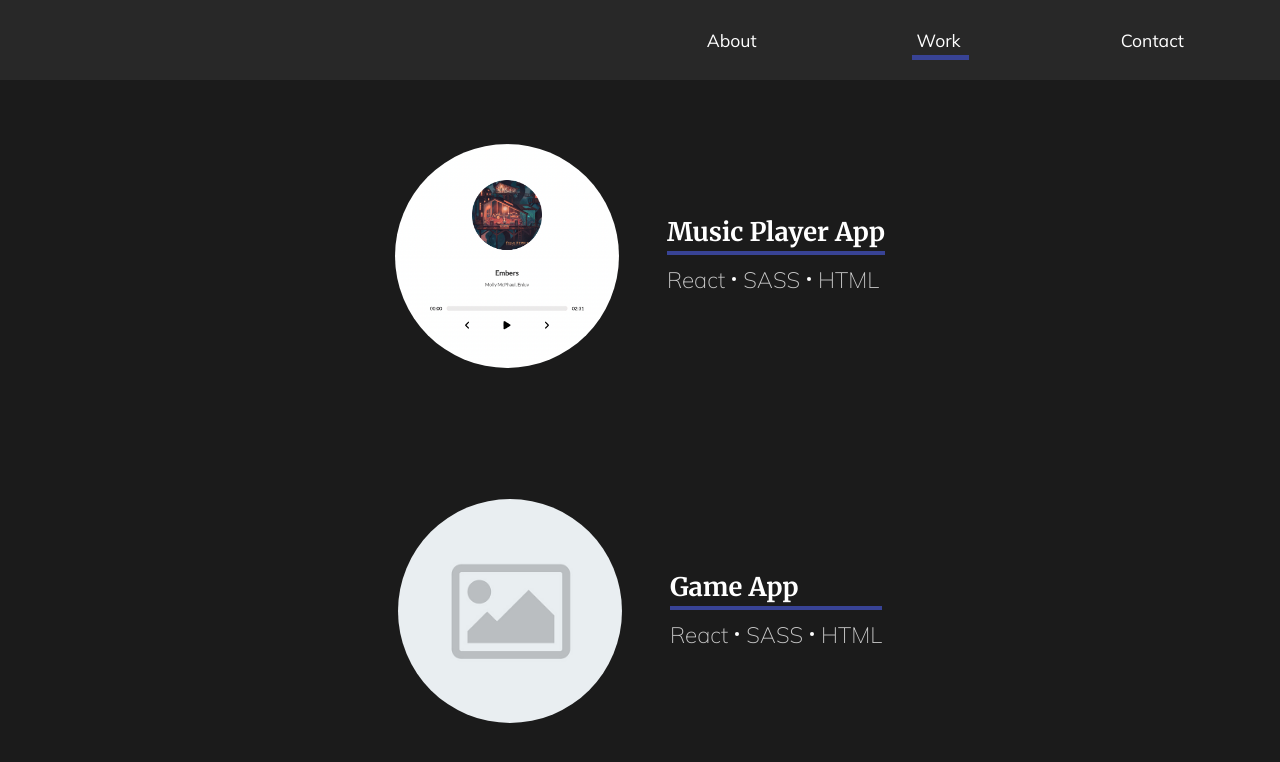
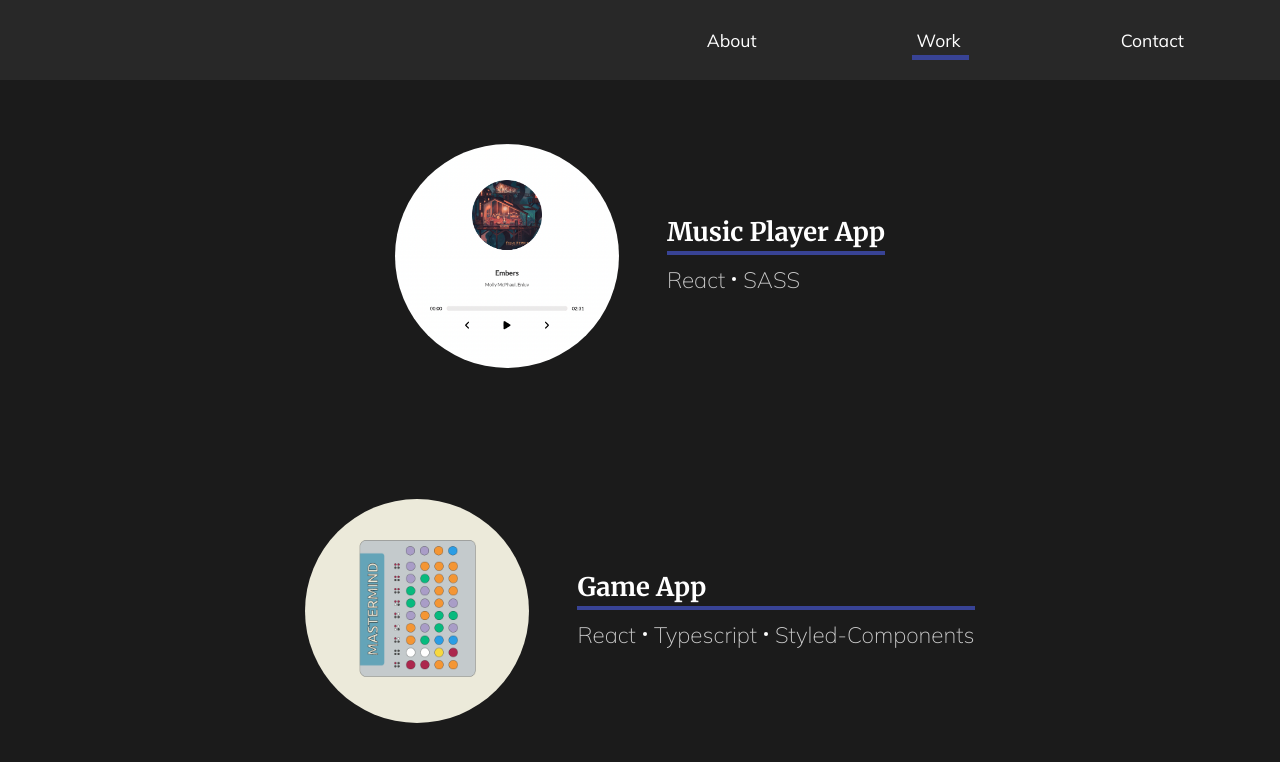
Before and after one commit to Marie20767/portfolio-site, a React (Create React App) app: page /work in a window 1280 px wide. Shown: the top 762 px of the page. Built offline with nearby package versions, Linux system fonts and the light colour scheme.

Commit message:
Fixed About Section for large desktop screens

```diff
--- a/package.json
+++ b/package.json
@@ -12,7 +12,7 @@
     "eslint-plugin-prettier": "4.0.0",
     "eslint-plugin-react": "7.29.4",
     "eslint-plugin-react-hooks": "4.3.0",
-    "framer-motion": "^6.3.4",
+    "framer-motion": "^6.4.3",
     "react": "17.0.2",
     "react-dom": "17.0.2",
     "react-intersection-observer": "^9.1.0",
--- a/src/App.js
+++ b/src/App.js
@@ -12,6 +12,10 @@ import Nav from './components/Nav';
 import AboutSection from './pages/AboutSection';
 import MyWork from './pages/MyWork';
 import Contact from './pages/Contact';
+
+// TODO: fix work layout (needs to be aligned)
+// TODO: make a line on the Work page to indicate that it scrolls (also maybe change scrollbar colour
+// if possible)
 
 const App = () => {
   // For Framermotion to know on which page we are and when there should be animation
--- a/src/components/GlobalStyle.js
+++ b/src/components/GlobalStyle.js
@@ -20,7 +20,7 @@ const GlobalStyle = createGlobalStyle`
     cursor: pointer;
     padding: 0.5rem 1rem;
     border: 2px solid #bc5481;
-    background-color: transparent;
+    background-color: #1b1b1b;;
     color: white;
     transition: all 0.5s ease;
     font-family: 'Mulish', sans-serif;
@@ -84,7 +84,7 @@ const GlobalStyle = createGlobalStyle`
 
   @media screen and (min-width: 1024px) {
     h1 {
-      font-size: 3rem;
+      font-size: 55px;
     }
     h2 {
     font-size: 1.6rem;
@@ -95,11 +95,11 @@ const GlobalStyle = createGlobalStyle`
     }
     p {
       padding: 3rem 0rem;
-      font-size: 1.4rem;
+      font-size: 25px;
       line-height: 150%;
     }
     a {
-      font-size: 1.1rem;
+      font-size: 20px;
     }
   }
 
--- a/src/components/MyWorkItem.js
+++ b/src/components/MyWorkItem.js
@@ -3,10 +3,6 @@ import React from 'react';
 import styled from 'styled-components';
 // Import images
 import placeHolder from '../images/PlaceholderImage.jpeg';
-import workData from '../workData';
-
-// TODO: make a line on the Work page to indicate that it scrolls (also maybe change scrollbar colour
-// if possible)
 
 const MyWorkItem = ({
   image,
@@ -26,7 +22,7 @@ const MyWorkItem = ({
               return (
                 <React.Fragment key={item}>
                   <p className="tech-stack-text">{item}</p>
-                  {index !== workData.length - 1
+                  {index !== techStack.length - 1
                     ? <Circle />
                     : null
                   }
--- a/src/components/Nav.js
+++ b/src/components/Nav.js
@@ -72,11 +72,14 @@ const StyledNav = styled.nav`
     font-weight: bolder;
   }
 
+  @media screen and (min-width: 768px) {
+    min-height: 10vh;
+  }
 
   @media screen and (min-width: 1024px) {
     justify-content: flex-end;
     padding: 1rem 6rem;
-    min-height: 10vh;
+    min-height: 80px;
     ul {
       flex: 0;
     }
@@ -88,9 +91,6 @@ const StyledNav = styled.nav`
     }
   }
 
-  @media screen and (min-width: 768px) {
-    min-height: 10vh;
-  }
 `;
 
 const Line = styled(motion.div)`
--- a/src/components/Wave.js
+++ b/src/components/Wave.js
@@ -14,8 +14,7 @@ const Wave = () => {
         exit={{ pathLength: 0, pathOffset: 1, transition: { duration: 0.4 } }}
         d="M1440 27.4774C1352.73 19.8184 1122.41 49.0556 899.331 227.276C620.48 450.052 354.282 355.647 170.328 185.318C23.165 49.0556 -4.21721 8.32998 0.487081 5"
         stroke="#bc5481"
-        strokeOpacity="0.3"
-        strokeWidth="7" />
+        strokeOpacity="0.3" />
     </WaveSvg>
   );
 };
@@ -24,8 +23,12 @@ const WaveSvg = styled.svg`
   position: absolute;
   left: 0;
   top: 35%;
+  z-index: -1;
+  stroke-width: 12px;
+
   @media screen and (min-width: 1024px) {
-    top: 30%;
+    top: 23%;
+    stroke-width: 5px;
   }
 
   @media screen and (max-height: 420px) {
--- a/src/pages/Contact.js
+++ b/src/pages/Contact.js
@@ -10,6 +10,8 @@ import styled from 'styled-components';
 // Import animations
 import { motion } from 'framer-motion';
 import { pageAnimation, contactAnimation } from '../animation';
+
+
 import Button from '../components/Button';
 
 const Contact = () => {
--- a/src/workData.js
+++ b/src/workData.js
@@ -1,16 +1,18 @@
-import musicPlayerImage from './images/MusicPlayerApp.png';
+import MusicPlayerImage from './images/MusicPlayerApp.png';
+import MasterMindGameImage from './images/MastermindGameApp.png';
 
 const workData = [
   {
     title: 'Music Player App',
-    image: musicPlayerImage,
+    image: MusicPlayerImage,
     imageAlt: 'Screenshot of Marie\'s Music Player App',
-    techStack: ['React', 'SASS', 'HTML'],
+    techStack: ['React', 'SASS'],
   },
   {
     title: 'Game App',
+    image: MasterMindGameImage,
     imageAlt: 'Screenshot of Marie\'s Game App',
-    techStack: ['React', 'SASS', 'HTML'],
+    techStack: ['React', 'Typescript', 'Styled-Components'],
   },
   {
     title: 'Unknown App',
```
Also changed, not shown: src/images/MastermindGameApp.png (added), 1 other file (tests, documents, lock files or other folders).
